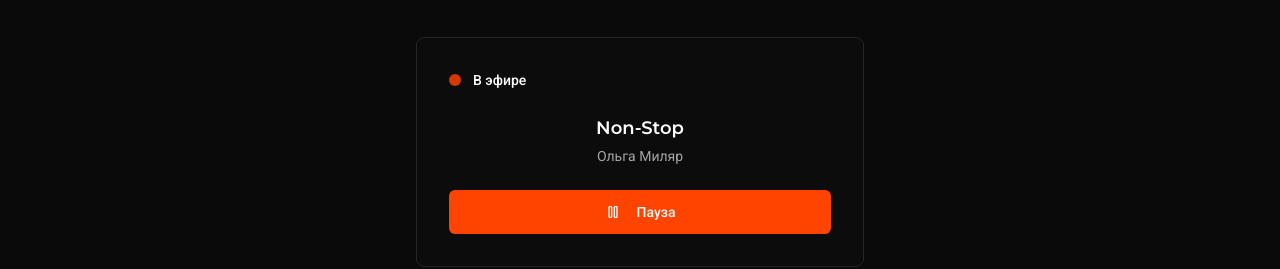
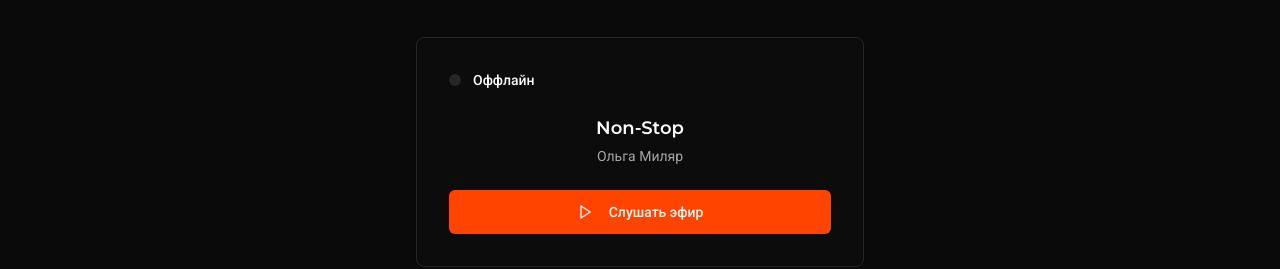
Before and after one commit to pr-poehali-dev/radio-station-content-creation, a React (Vite) app: page / in a window 1280 px wide. Shown: the part 539-808 px from the top of the page. Built offline with nearby package versions, Linux system fonts and the light colour scheme.

Commit message:
Исправить автозапуск плеера

```diff
--- a/src/pages/Index.tsx
+++ b/src/pages/Index.tsx
@@ -7,14 +7,11 @@ import { Textarea } from '@/components/ui/textarea';
 
 function Index() {
   const [activeSection, setActiveSection] = useState('home');
-  const [isPlaying, setIsPlaying] = useState(true);
+  const [isPlaying, setIsPlaying] = useState(false);
   const audioRef = useRef<HTMLAudioElement | null>(null);
 
   useEffect(() => {
     audioRef.current = new Audio('https://myradio24.com/stream/54137');
-    audioRef.current.play().catch(() => {
-      setIsPlaying(false);
-    });
 
     return () => {
       if (audioRef.current) {
```
